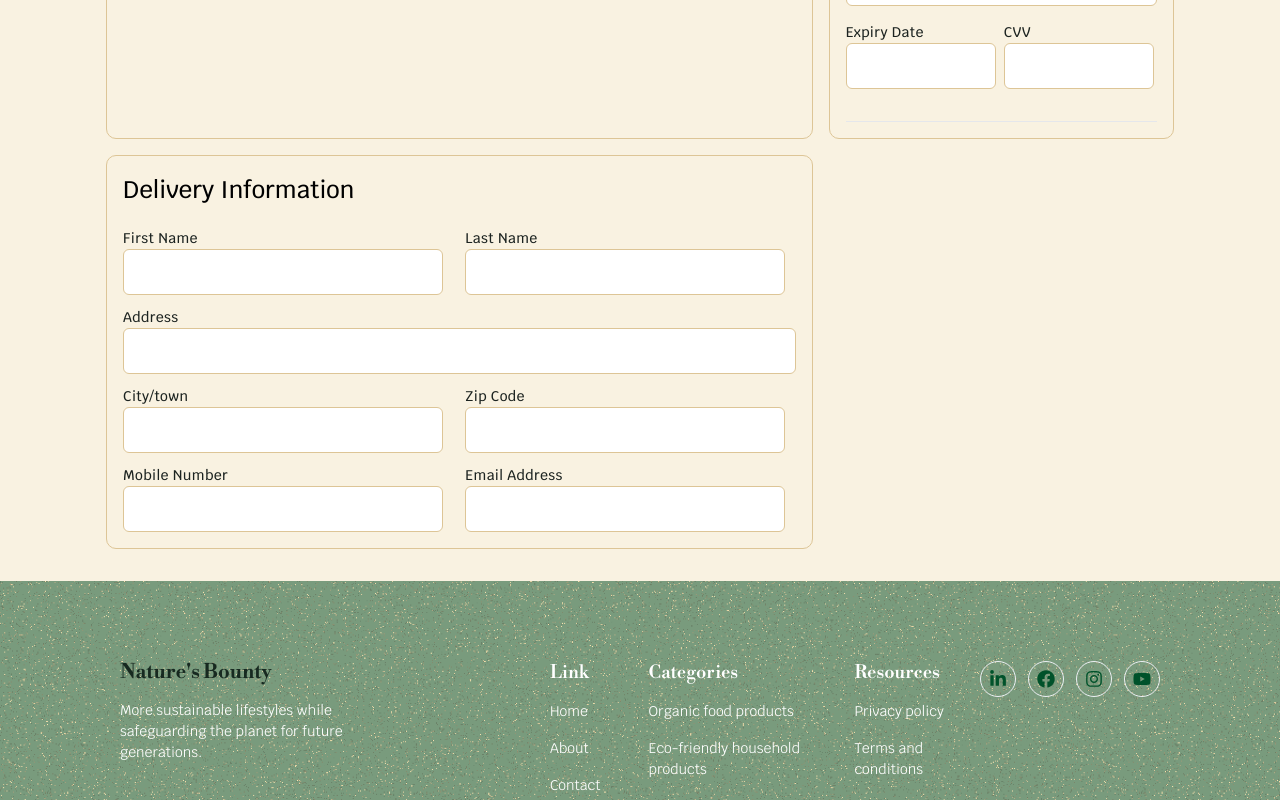
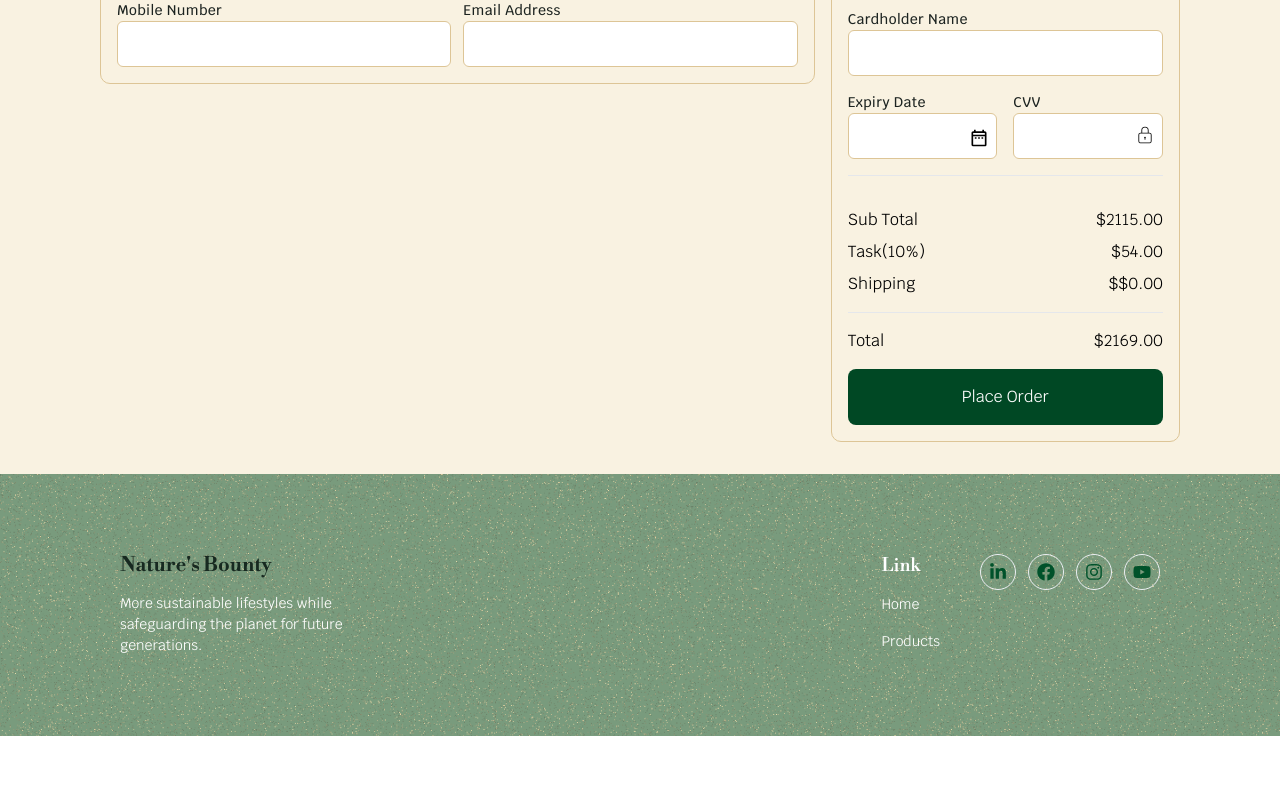
Before and after one commit to Ralpmike/hng-stage-task, a React (Vite) app: page /checkout in a window 1280 px wide. Shown: the part 620-1420 px from the top of the page. After the commit the page ends 1356 px from the top, so only its background shows below. Built offline with nearby package versions, Linux system fonts and the light colour scheme.

Commit message:
Added a vercel.json file to solve navigation issues

```diff
--- a/src/components/Footer.jsx
+++ b/src/components/Footer.jsx
@@ -4,6 +4,7 @@ import {
   FaLinkedinIn,
   FaYoutube,
 } from "react-icons/fa";
+import { NavLink } from "react-router-dom";
 
 export default function Footer() {
   return (
@@ -20,24 +21,12 @@ export default function Footer() {
       <div className="flex gap-[14px] md:gap-4 flex-col-reverse  md:flex-row  ">
         <ul className="flex flex-col gap-4 font-krub-font text-[14px] xl:mr-6">
           <label className="label-footer ">Link</label>
-          <li>Home</li>
-          <li>About</li>
-          <li>Contact</li>
-          <li>Products</li>
-        </ul>
-
-        <ul className="flex flex-col gap-4 font-krub-font text-[14px] xl:mr-6">
-          <label className="label-footer "> Categories</label>
-          <li>Organic food products</li>
-          <li>Eco-friendly household products</li>
-          <li>Clothing and textiles</li>
-          <li>Reusable eco-friendly products</li>
-        </ul>
-
-        <ul className="flex flex-col gap-4 font-krub-font text-[14px]">
-          <label className="label-footer ">Resources</label>
-          <li>Privacy policy</li>
-          <li>Terms and conditions</li>
+          <li>
+            <NavLink to="/"> Home</NavLink>
+          </li>
+          <li>
+            <a href="#collections">Products</a>
+          </li>
         </ul>
 
         <div className="flex gap-3 text-[#00522A] mx-auto md:mx-0 max-w-[13.5rem] mb-4 md:mb-0">
--- a/src/components/ProductCollections.jsx
+++ b/src/components/ProductCollections.jsx
@@ -2,7 +2,7 @@ import { productsCollections } from "../products";
 
 export default function ProductCollections() {
   return (
-    <div className="px-5">
+    <div className="px-5" id="collections">
       <div>
         <h2 className="sub-h2-style text-center">
           Browse Through Our Collections
--- a/src/index.css
+++ b/src/index.css
@@ -86,7 +86,7 @@ html {
 }
 
 .in-design {
-  @apply border-[1px] border-[#DDC596] px-[16px] w-[320px] max-w-full  rounded-[6px] py-[10px] outline-none;
+  @apply border-[1px] border-[#DDC596] px-[16px] w-full max-w-full  rounded-[6px] py-[10px] outline-none;
 }
 
 .remove-btn {
--- a/src/routes/CheckoutPage.jsx
+++ b/src/routes/CheckoutPage.jsx
@@ -1,14 +1,14 @@
 import React from "react";
 import { NavLink } from "react-router-dom";
 import { useStore } from "../store";
+import { MdOutlineDateRange } from "react-icons/md";
+import { CiLock } from "react-icons/ci";
 
 export default function CheckoutPage() {
   const cartProducts = useStore((state) => state.cartProducts);
 
-  const currentPath = window.location.pathname;
-
   return (
-    <div className="px-[106px] mt-10 flex flex-col gap-4 font-krub-font">
+    <div className="px-6 md:px-12 xl:px-[100px] mt-10 flex flex-col gap-4 font-krub-font">
       <div className="flex py-3">
         <NavLink to="/" className="font-medium">
           Home
@@ -23,11 +23,11 @@ export default function CheckoutPage() {
           Checkout
         </NavLink>
       </div>
-      <div className="grid gap-4 grid-cols-1 md:grid-cols-3 font-krub-font">
-        <div className="p-4 px-6 border-[1px] border-[#DDC596] col-span-2 gap-3 rounded-[10px]">
+      <div className="grid gap-4 grid-cols-1 xl:grid-cols-3 font-krub-font">
+        <div className="py-4 px-2 md:px-6 border-[1px] border-[#DDC596] col-span-2 gap-3 rounded-[10px]">
           <h3 className="font-medium text-[24px] flex items-center gap-2">
             Order Summary{" "}
-            <span className=" text-white  w-8  aspect-[1/1] rounded-[50%] flex justify-center items-center bg-[#00522A] text-[12px]">
+            <span className=" text-white  w-7  aspect-[1/1] rounded-[50%] flex justify-center items-center bg-[#00522A] text-[12px]">
               {cartProducts.length}
             </span>
           </h3>
@@ -37,9 +37,9 @@ export default function CheckoutPage() {
             ))}
           </ul>
         </div>
-        <div className="border-[1px] border-[#DDC596] flex flex-col gap-3 p-4 rounded-[10px]">
+        <div className="border-[1px] order-2 lg:order-3 row-span-2 border-[#DDC596] flex flex-col gap-3 p-4 rounded-[10px]">
           <h3 className="font-medium text-[24px]">Payment Information</h3>
-          <form className="grid gap-8 grid-cols-1">
+          <form className="grid gap-4 grid-cols-1">
             <div className="flex flex-col gap-4 text-[16px] font-krub-font font-medium border-y-[1px] py-4">
               <h3 className="font-[600]">Pay With</h3>
 
@@ -89,8 +89,8 @@ export default function CheckoutPage() {
                   className="in-design  "
                 />
               </div>
-              <div className="flex gap-2 w-fit">
-                <div>
+              <div className="grid grid-cols-1 lg:grid-cols-2 gap-4">
+                <div className="relative">
                   <label htmlFor="firstName" className="label-input">
                     Expiry Date
                   </label>
@@ -98,28 +98,58 @@ export default function CheckoutPage() {
                     type="text"
                     name="firstName"
                     id="firstName"
-                    className=" outline-none max-w-[150px] border-[1px] border-[#DDC596] px-[16px] py-[10px] rounded-[6px]  "
+                    className=" outline-none w-100px  w-full border-[1px] border-[#DDC596] px-[16px] py-[10px] rounded-[6px]  "
+                  />
+                  <MdOutlineDateRange
+                    size={20}
+                    className="absolute end-2 top-9 "
                   />
                 </div>
-                <div>
+                <div className="relative">
                   <label htmlFor="firstName" className="label-input">
                     CVV
                   </label>
+                  <CiLock
+                    size={20}
+                    className="absolute right-2 bottom-[14px]"
+                  />
                   <input
                     type="text"
                     name="firstName"
                     id="firstName"
-                    className=" outline-none max-w-[150px] border-[1px] border-[#DDC596] px-[16px] py-[10px] rounded-[6px]  "
+                    className=" outline-none w-100px w-full border-[1px] border-[#DDC596] px-[16px] py-[10px] rounded-[6px]  "
                   />
                 </div>
               </div>
-              <div></div>
             </div>
+            <div className="flex flex-col gap-2 border-b-[1px]  py-4">
+              <div className="flex justify-between items-center">
+                <p>Sub Total</p>
+                <p>$2115.00</p>
+              </div>
+              <div className="flex justify-between items-center ">
+                <p>Task(10%)</p>
+                <p>$54.00</p>
+              </div>
+              <div className="flex justify-between items-center">
+                <p>Shipping</p>
+                <p>$$0.00</p>
+              </div>
+            </div>
+            <div className="flex justify-between items-center">
+              <p>Total</p>
+              <p>$2169.00</p>
+            </div>
+            <button className="button-secondary text-white w-full">
+              Place Order
+            </button>
           </form>
         </div>
-        <div className="p-4 flex flex-col gap-5  border-[1px] border-[#DDC596] col-span-2  rounded-[10px]">
-          <h3 className="font-medium text-[24px]">Delivery Information</h3>
-          <form className="grid gap-3 grid-cols-2">
+        <div className="p-4 flex flex-col gap-8  border-[1px] border-[#DDC596] col-span-2  rounded-[10px]">
+          <h3 className="font-medium text-[24px] pt-4 pb-3">
+            Delivery Information
+          </h3>
+          <form className="grid gap-3 grid-cols-1 md:grid-cols-2">
             <div>
               <label htmlFor="firstName" className="label-input">
                 First Name
@@ -183,7 +213,7 @@ export default function CheckoutPage() {
                 type="text"
                 name="firstName"
                 id="firstName"
-                className="in-design  "
+                className="in-design"
               />
             </div>
             <div className="">
@@ -206,14 +236,14 @@ export default function CheckoutPage() {
 
 function CheclOutProduct({ product }) {
   return (
-    <li className="flex gap-4 w-full border-b-[1px] py-5 border-[#DDC596] ">
+    <li className="flex gap-2 md:gap-4 w-full border-b-[1px] py-5 border-[#DDC596] ">
       <img
         src={product.image}
         alt={product.product}
         className="max-w-[120px] max-h-[120px]"
       />
       <div className="flex justify-between w-full font-medium test-[20px]">
-        <h3>{product.product}</h3>
+        <h3 className="w-[100px] sm:w-full">{product.product}</h3>
         <p>${product.price}</p>
       </div>
     </li>
```
Also changed, not shown: vercel.json (added).
